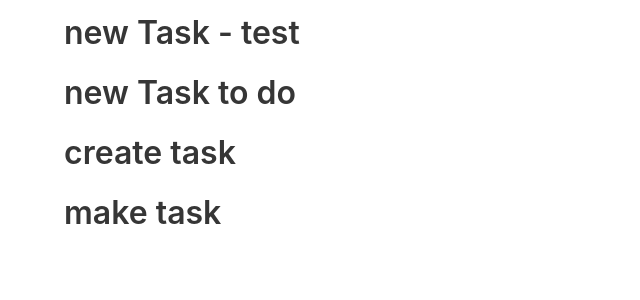
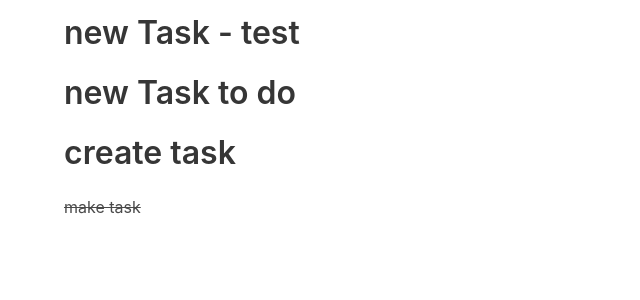
Before and after one commit to DoriDoro/todo_CRUD, a Django app: page / in a window 1280 px wide. Shown: the part 344-644 px from the top of the page, without its empty margins (0-640 px from the left). Run offline with Django 3.2, Linux system fonts and the light colour scheme; data comes from the database, SQL or seed files in the repository; both versions use the stored data as it was after the commit; some libraries are stand-ins or nearby versions.

Commit message:
modify homepage

```diff
--- a/todo/todovegibit_app/templates/home.html
+++ b/todo/todovegibit_app/templates/home.html
@@ -55,7 +55,11 @@
 
     <div class="container">
         {% for todo in todos %}
-        <h1 class="title">{{ todo.task }}</h1>
+            {% if todo.completed == True %}
+                <span style="text-decoration: line-through">{{ todo.task }}</span>
+            {% else %}
+                <h1 class="title">{{ todo.task }}</h1>
+            {% endif %}
         {% endfor %}
     </div>
 </section>
```
Also changed, not shown: todo/db.sqlite3.
